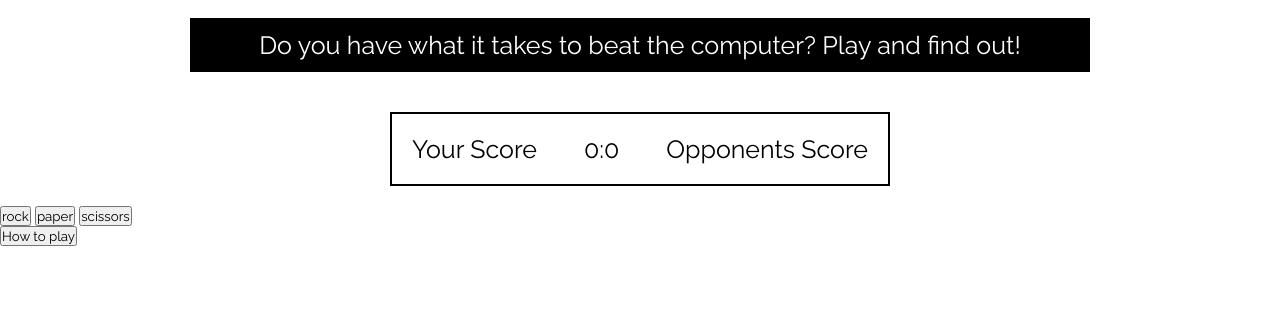
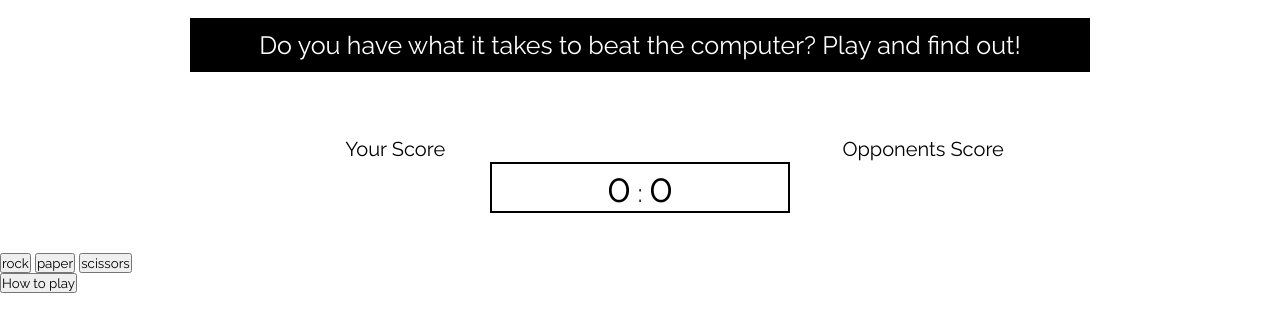
Before and after one commit to DanTaylor28/pp2-first-draft, a plain HTML site: page index.html in a window 1280 px wide. Shown: the part 105-436 px from the top of the page. Drawn offline with Linux system fonts and the light colour scheme.

Commit message:
change stuff

```diff
--- a/assets/css/style.css
+++ b/assets/css/style.css
@@ -25,19 +25,36 @@
     padding: 10px;
 }
 
-#scores {
+.score-board {
     font-size: 25px;
     text-align: center;
-    border: 2px solid black;
+    /* border: 2px solid black; */
     width: 500px;
     padding: 20px;
     margin: 20px auto;
 }
 
-.user {
-    float: left;
+.scores {
+    font-size: 20px;
 }
 
-.opponent {
-    float: right;
+#user {
+    position: relative;
+    right: 35%;
 }
+
+#opponent {
+    position: relative;
+    left: 50%;
+
+}
+
+.tally {
+    font-size: 40px;
+}
+
+#score-container {
+    border: 2px solid black;
+    width: 300px;
+    margin: 0 auto;
+}
--- a/index.html
+++ b/index.html
@@ -17,11 +17,11 @@
         <p>Do you have what it takes to beat the computer? Play and find out!</p>
     </div>
 
-    <div id="scores">
-        <div class="user">Your Score</div>
-        <div class="opponent">Opponents Score</div>
-        <div id="tally">
-            <span>0</span>:<span>0</span>
+    <div class="score-board">
+        <span class="scores" id="user">Your Score</span>
+        <span class="scores" id="opponent">Opponents Score</span>
+        <div id="score-container">
+            <span class="tally">0</span> : <span class="tally">0</span>
         </div>
     </div>
 
```
